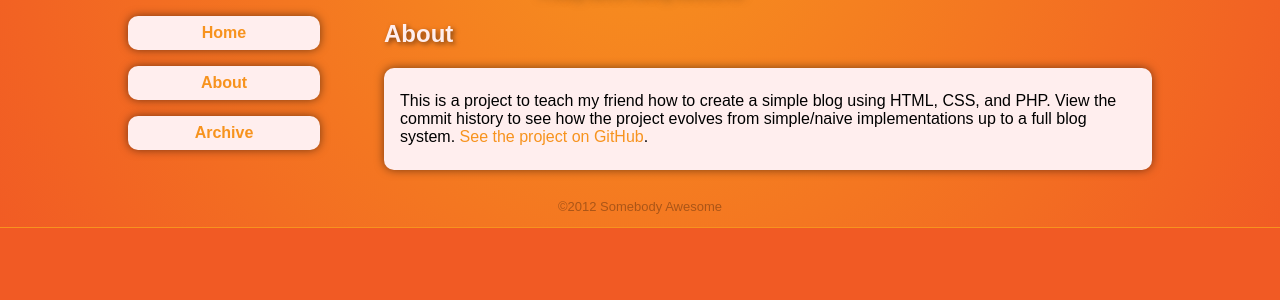
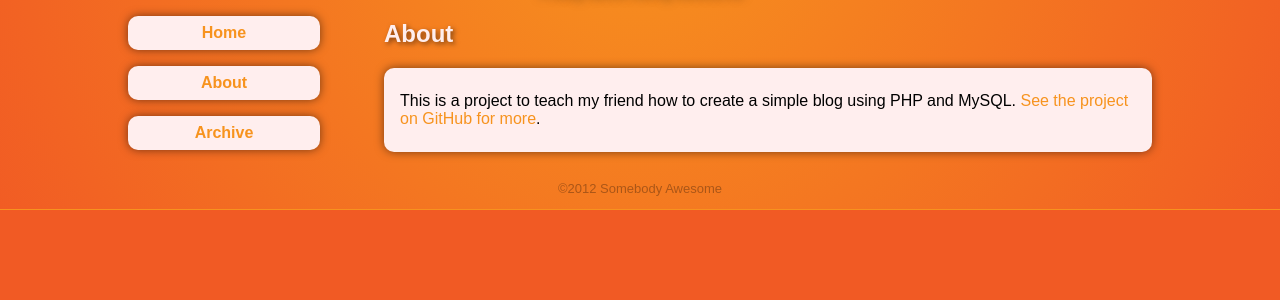
Before and after one commit to butchler/My-Awesome-Blog, a PHP site: page /about.php in a window 1280 px wide. Shown: the part 121-421 px from the top of the page. Run offline with PHP 8.4, Linux system fonts and the light colour scheme.

Commit message:
Update About and README.

```diff
--- a/README.markdown
+++ b/README.markdown
@@ -1,7 +1,7 @@
 My Awesome Blog
 ===============
 
-This is a (currently in progress) project to teach my friend how to create a simple blog using HTML, CSS, and PHP. You can check out how the simple blog looks [here](http://butchler.github.com/My-Awesome-Blog/) and view the [commit history](http://github.com/butchler/My-Awesome-Blog/commits/master) or the tags to see how the project evolves from simple/naive implementations up to a full blog system.
+This is a (currently in progress) project to teach my friend how to create a simple blog using PHP and MySQL. You can check out how the simple blog looks [here](http://butchler.github.com/My-Awesome-Blog/) and view the [commit history](http://github.com/butchler/My-Awesome-Blog/commits/master) or the tags to see how the project evolves from simple/naive implementations up to a full blog system. The goal is that, by doing it this way, it will be very clear why things are done the way they are in the final product.
 
 Version 1 - Static HTML
 -----------------------
@@ -35,6 +35,8 @@ In order to get the site working with these changes, you'll need to either uploa
 
 Version 3 - Page-specific Variables
 -----------------------------------
+
+[(Browse Source)](http://github.com/butchler/My-Awesome-Blog/tree/version3-page-specific-variables)
 
 So now we've fixed the issue with the layout HTML being duplicated everywhere, but there's one problem: in order to fix that problem, I had to sacrifice the page titles. Before, each page had a different `<title>` tag, specific to that page, like `<title>My Awesome Blog - About</title>` for the about page, `<title>My Awesome Blog - Archives</title>` for the archives page, and so on. But now, because each page is including the before.html file and because before.html just sets the `<title>` to My Awesome Blog, all of the page have the same title. In this case, it's not a very big issue, but it would still be nice to fix, and in a more complicated project you might need to do something similar if you have certain information that is different for each page.
 
--- a/about.php
+++ b/about.php
@@ -4,6 +4,6 @@ $title = 'About';
 include './includes/before.php';
 ?>
          <div class="content">
-            <p>This is a project to teach my friend how to create a simple blog using HTML, CSS, and PHP. View the commit history to see how the project evolves from simple/naive implementations up to a full blog system. <a href="http://github.com/butchler/My-Awesome-Blog">See the project on GitHub</a>.</p>
+            <p>This is a project to teach my friend how to create a simple blog using PHP and MySQL. <a href="http://github.com/butchler/My-Awesome-Blog">See the project on GitHub for more</a>.</p>
          </div>
 <?php include './includes/after.html'; ?>
```
